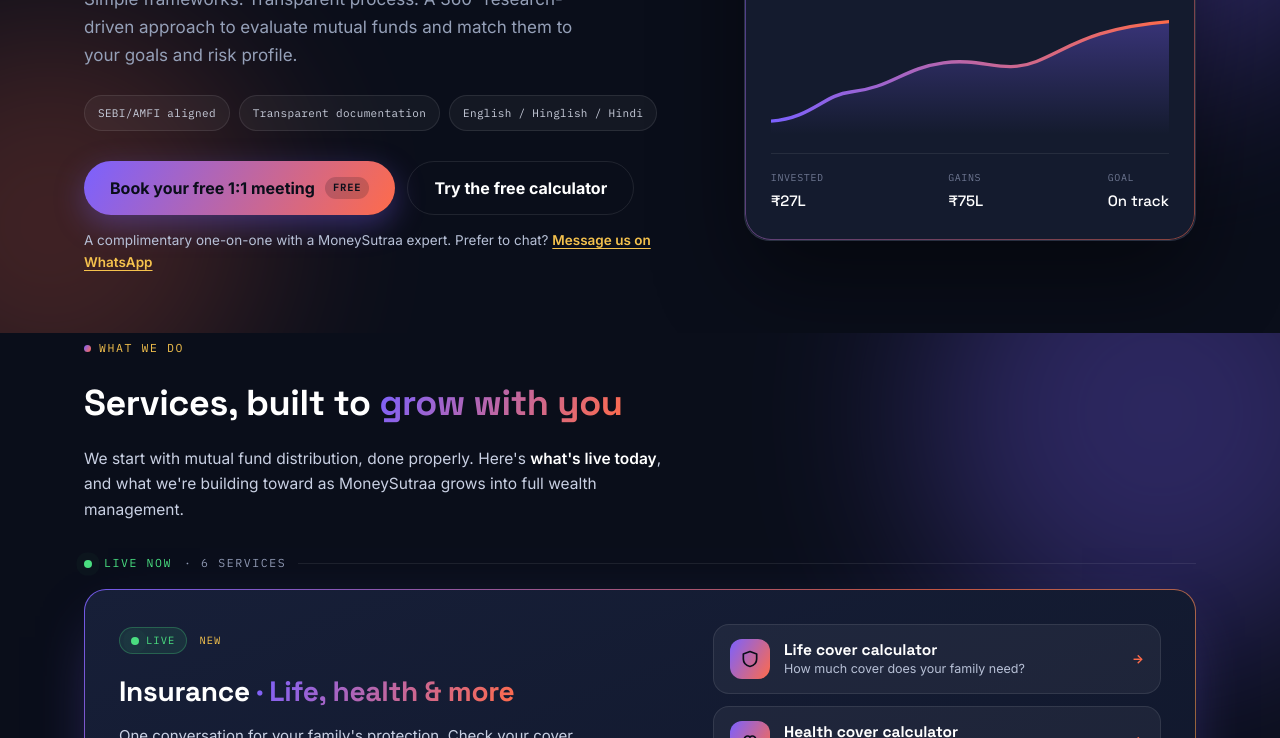
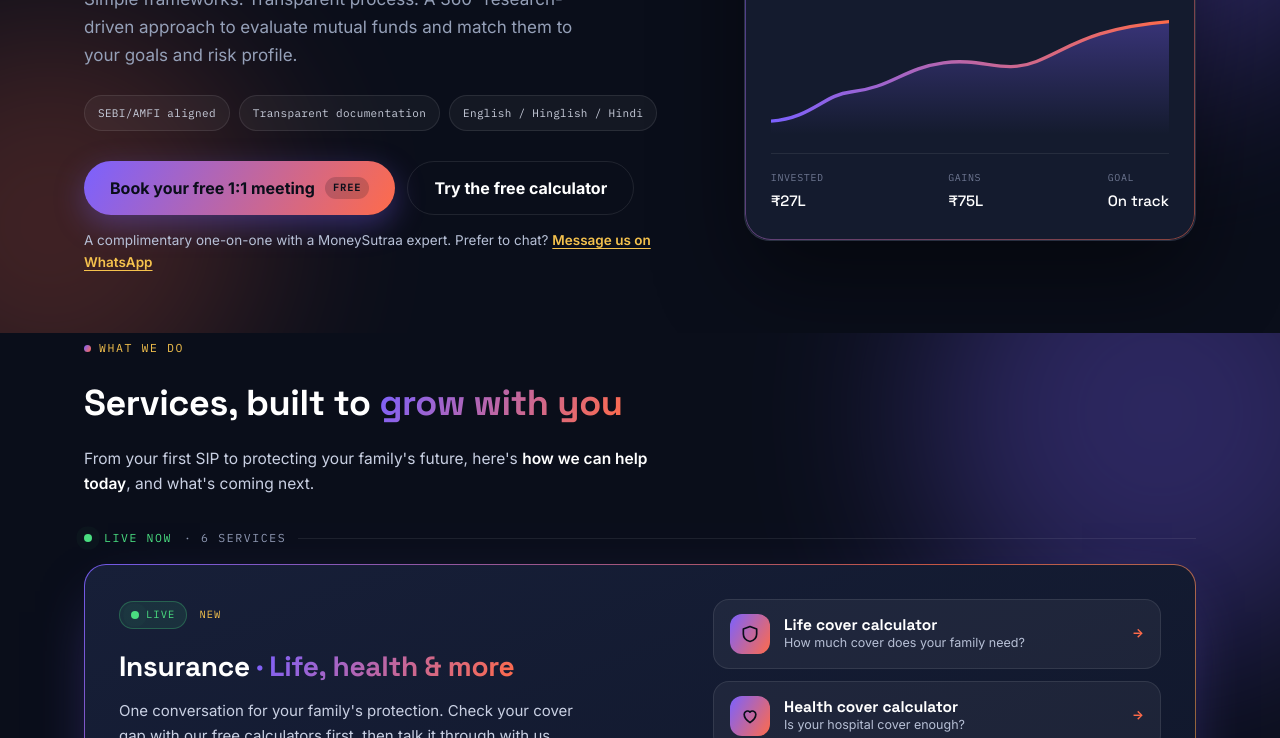
Before and after one commit to maddy1190/moneysutraa-site, a plain HTML site: page index.html in a window 1280 px wide. Shown: the part 362-1100 px from the top of the page. Drawn offline with Linux system fonts and the light colour scheme.

Commit message:
Update index.html

```diff
--- a/index.html
+++ b/index.html
@@ -564,7 +564,7 @@
       <div class="eyebrow"><span class="dot"></span>WHAT WE DO</div>
       <div class="section-head">
         <h3 class="section-title">Services, built to <span class="grad-text">grow with you</span></h3>
-        <p class="section-sub">We start with mutual fund distribution, done properly. Here's <b>what's live today</b>, and what we're building toward as MoneySutraa grows into full wealth management.</p>
+        <p class="section-sub">From your first SIP to protecting your family's future, here's <b>how we can help today</b>, and what's coming next.</p>
       </div>
 
   <div class="sv-group sv-live"><span class="sv-pulse"></span>Live now <span class="sv-count">· 6 services</span></div>
```
